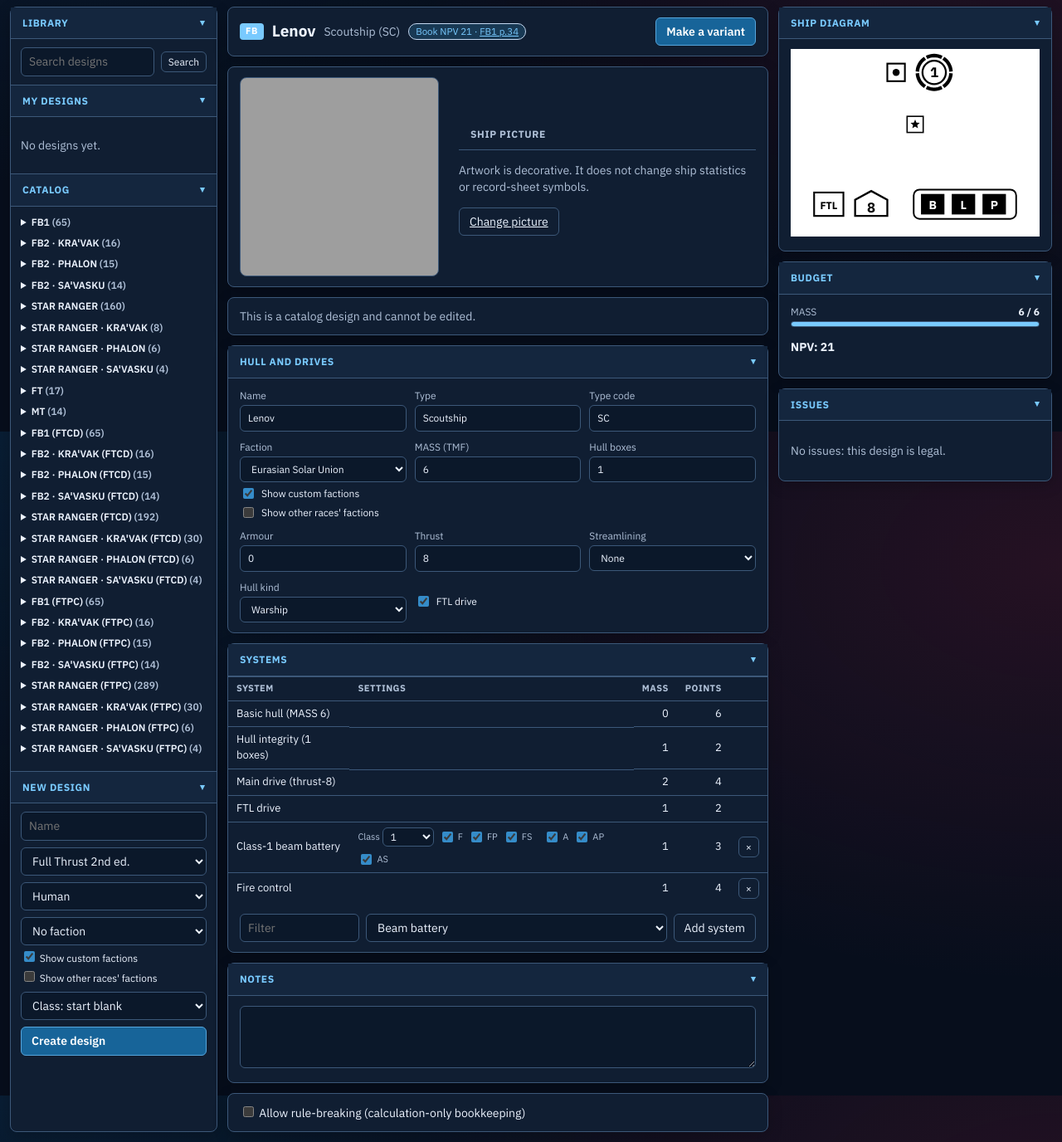
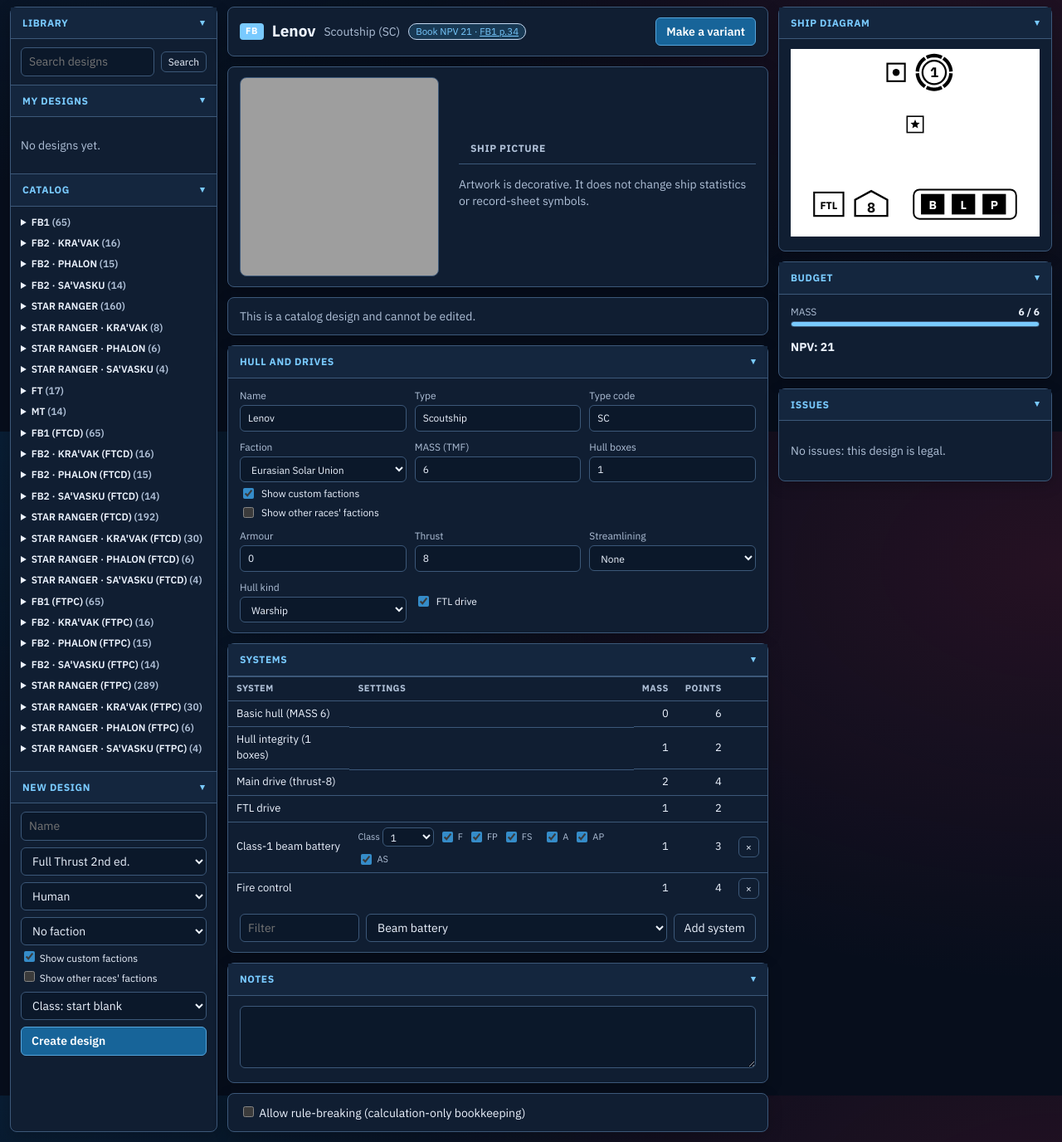
Before and after one commit to TheRealDeltrex/FullThrustFleetManager, a Flask app: a page that uses templates/design.html in a window 1280 px wide. Shown: the part 280-1656 px from the top of the page at 83% size. Run offline with Flask 3, Linux system fonts and the light colour scheme; some libraries are stand-ins or nearby versions; grey boxes are pictures that could not be loaded.

Commit message:
Click a ship picture to change it; drop the Change picture buttons
Co-Authored-By: Claude Opus 5.5 (1M context) <noreply@anthropic.com>
Claude-Session: https://claude.ai/code/session_01LvZ99UAwZGgvjFy59ak2P7

```diff
--- a/static/artwork.css
+++ b/static/artwork.css
@@ -3,6 +3,9 @@
   flex-shrink:0; background-color:#121c26; background-repeat:no-repeat; object-fit:contain;
   border-radius:8px; border:1px solid var(--line); }
 .ship-portrait.small { width:144px; }
+.portrait-link { display:block; flex-shrink:0; max-width:100%; border-radius:8px; cursor:pointer; }
+.portrait-link:hover .ship-portrait { border-color:var(--accent); }
+.portrait-link:focus-visible { outline:3px solid var(--accent); outline-offset:2px; }
 .portrait-summary { display:flex; gap:24px; align-items:center; flex-wrap:wrap; }
 .portrait-summary > div:not(.ship-portrait) { flex:1; min-width:220px; }
 .portrait-editor { max-width:1100px; width:100%; margin:auto; }
--- a/templates/_portraits.html
+++ b/templates/_portraits.html
@@ -1,5 +1,6 @@
-{% macro picture(art, name, small=False) %}
+{% macro picture(art, name, small=False, href=None) %}
   {% if art %}
+    {% if href %}<a class="portrait-link" href="{{ href }}" title="{{ _('Change picture') }}">{% endif %}
     {% if art.upload %}
       <img class="ship-portrait{% if small %} small{% endif %}" src="{{ art.upload }}"
            alt="{{ _('Portrait of {name}', name=name) }}" loading="lazy" width="256" height="256" />
@@ -10,5 +11,6 @@
            aria-label="{{ _('Portrait of {name}', name=name) }}"
            style="background-image:url('{{ art_url(art.file) }}');background-size:{{ cols * 100 }}% {{ rows * 100 }}%;background-position:{{ (art.cell % cols) * 100 / (cols - 1) if cols > 1 else 0 }}% {{ (art.cell // cols) * 100 / (rows - 1) if rows > 1 else 0 }}%"></div>
     {% endif %}
+    {% if href %}</a>{% endif %}
   {% endif %}
 {% endmacro %}
--- a/templates/campaign.html
+++ b/templates/campaign.html
@@ -22,8 +22,8 @@
             {% if row.crippled %}<span class="chip bad">{{ _("Crippled") }}</span>{% endif %}
           </h3>
           {% if row.design %}<div class="fleet-portrait">
-            {{ picture(ship_portrait(row.design, portrait_target(f.id, ship.uid)), ship.name, True) }}
-            <a class="btn sm" href="{{ url_for('fleet_ship_portrait', fleet_id=f.id, uid=ship.uid) }}">{{ _("Change picture") }}</a>
+            {{ picture(ship_portrait(row.design, portrait_target(f.id, ship.uid)), ship.name, True,
+                      url_for('fleet_ship_portrait', fleet_id=f.id, uid=ship.uid)) }}
           </div>{% endif %}
           <div class="body ship-grid">
             {# Clicking the diagram posts one damage edit; the fields below do the same without
--- a/templates/design.html
+++ b/templates/design.html
@@ -145,10 +145,9 @@
       </div>
 
       <div class="panel body portrait-summary">
-        {{ picture(ship_portrait(d), d.name) }}
+        {{ picture(ship_portrait(d), d.name, href=url_for('design_portrait', design_id=d.id)) }}
         <div><h3>{{ _("Ship picture") }}</h3>
           <p class="muted">{{ _("Artwork is decorative. It does not change ship statistics or record-sheet symbols.") }}</p>
-          <a class="btn" href="{{ url_for('design_portrait', design_id=d.id) }}">{{ _("Change picture") }}</a>
         </div>
       </div>
       {% if selected.read_only %}
--- a/templates/fleet.html
+++ b/templates/fleet.html
@@ -186,8 +186,8 @@
                     <span class="chip st-{{ ship.status }}">{{ ship.status }}</span>
                   </header>
                   {% if d %}<div class="fleet-portrait">
-                    {{ picture(ship_portrait(d, portrait_target(f.id, ship.uid)), ship.name, True) }}
-                    <a class="btn sm" href="{{ url_for('fleet_ship_portrait', fleet_id=f.id, uid=ship.uid) }}">{{ _("Change picture") }}</a>
+                    {{ picture(ship_portrait(d, portrait_target(f.id, ship.uid)), ship.name, True,
+                              url_for('fleet_ship_portrait', fleet_id=f.id, uid=ship.uid)) }}
                   </div>{% endif %}
                   <div class="mini">{{ selected.sheets[ship.uid] if ship.uid in selected.sheets }}</div>
                   <footer class="muted">
```
Also changed, not shown: tests/test_portraits.py (+14 -0 lines).
